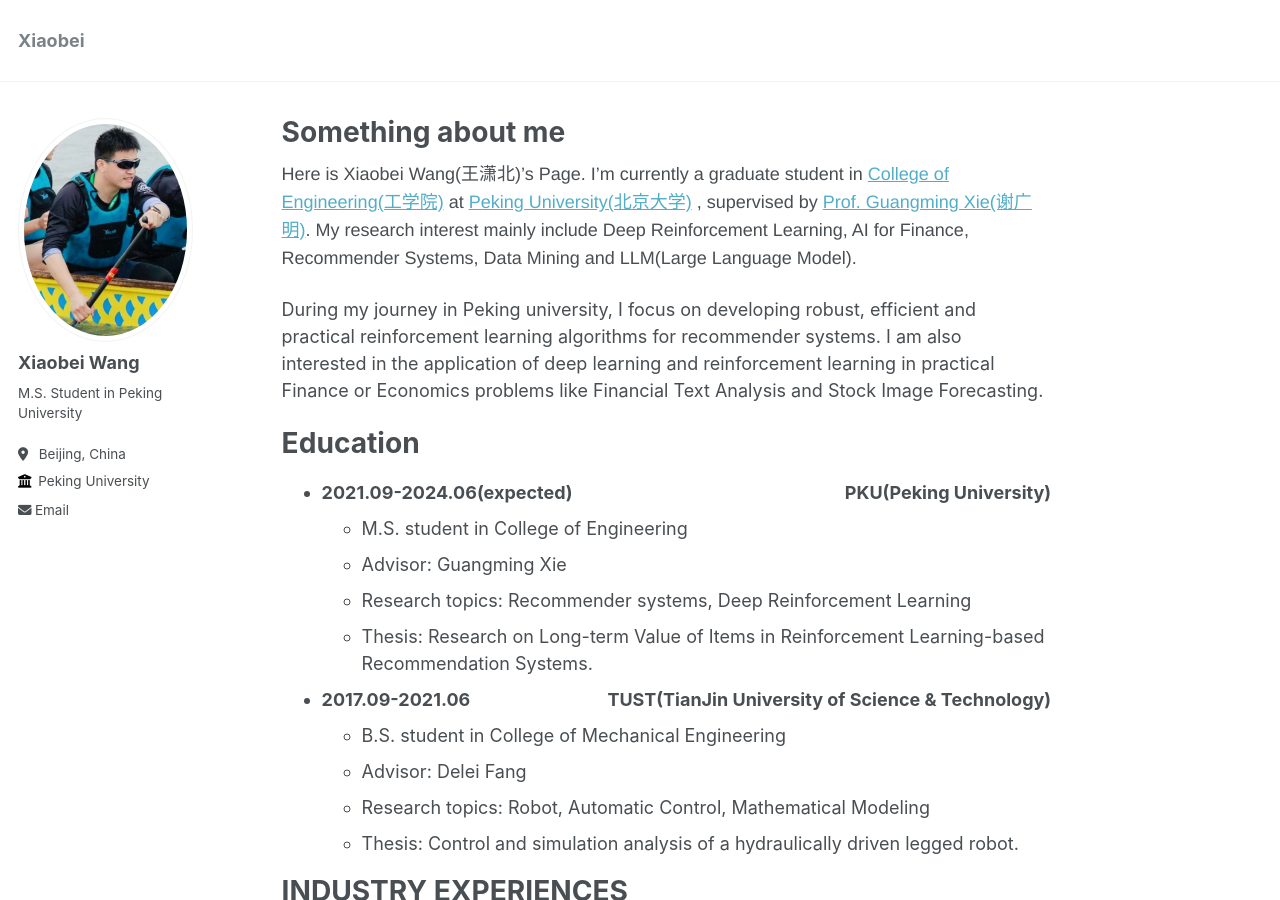
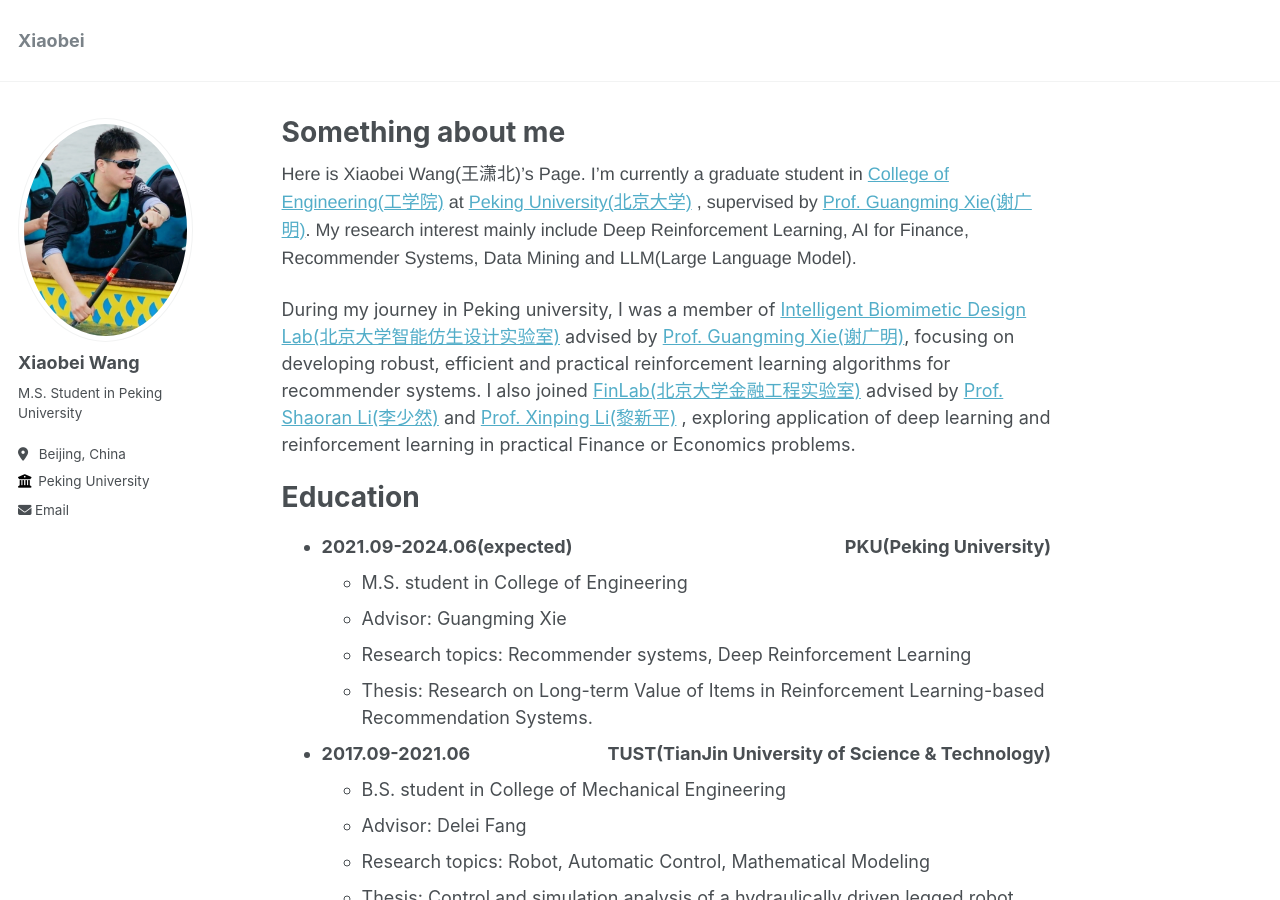
Before and after one commit to wangxiaobei822/wangxiaobei822.github.io, a Jekyll site: the page built from _pages/about.md, in a window 1280 px wide and 900 px high. Built offline with Jekyll 4.4.1, drawn with Linux system fonts in a browser that asks for light colours.

Commit message:
Update about.md

```diff
--- a/_pages/about.md
+++ b/_pages/about.md
@@ -9,7 +9,7 @@ redirect_from:
 
 <span style="font-family: Helvetica"> Here is Xiaobei Wang(王潇北)’s Page. I’m currently a graduate student in [College of Engineering(工学院)](https://www.coe.pku.edu.cn/) at [Peking University(北京大学)](https://www.pku.edu.cn/) , supervised by [Prof. Guangming Xie(谢广明)](https://www.coe.pku.edu.cn/teaching/all_time/7139.html). My research interest mainly include Deep Reinforcement Learning, AI for Finance, Recommender Systems, Data Mining and LLM(Large Language Model).</span>
 
- During my journey in Peking university, I focus on developing robust, efficient and practical reinforcement learning algorithms for recommender systems. I am also interested in the application of deep learning and reinforcement learning in practical Finance or Economics problems like Financial Text Analysis and Stock Image Forecasting.
+ During my journey in Peking university, I was a member of [Intelligent Biomimetic Design Lab(北京大学智能仿生设计实验室)](https://en.ibdl.pku.edu.cn) advised by [Prof. Guangming Xie(谢广明)](https://www.coe.pku.edu.cn/teaching/all_time/7139.html), focusing on developing robust, efficient and practical reinforcement learning algorithms for recommender systems. I also joined [FinLab(北京大学金融工程实验室)](finlab.pku.edu.cn) advised by [Prof. Shaoran Li(李少然)](http://lishaoran.com) and [Prof. Xinping Li(黎新平)](https://econ.pku.edu.cn/szdw/zzjs/ybjs/sjrxx/374743.htm) ,  exploring application of deep learning and reinforcement learning in practical Finance or Economics problems.
 
 Education
 ======
```
